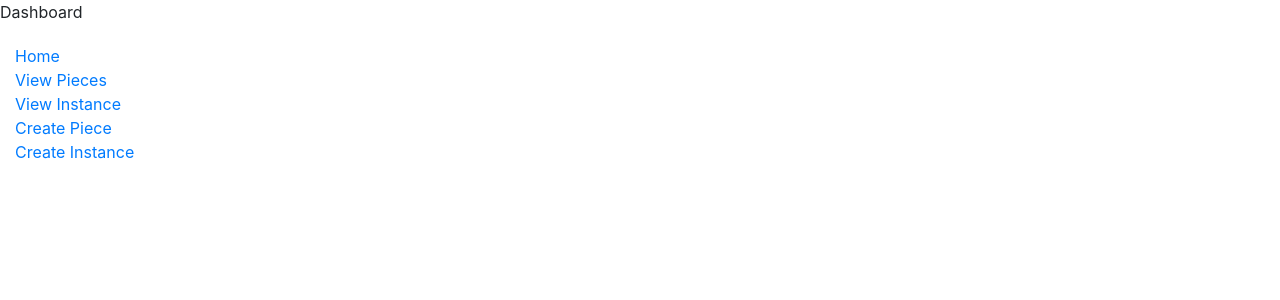
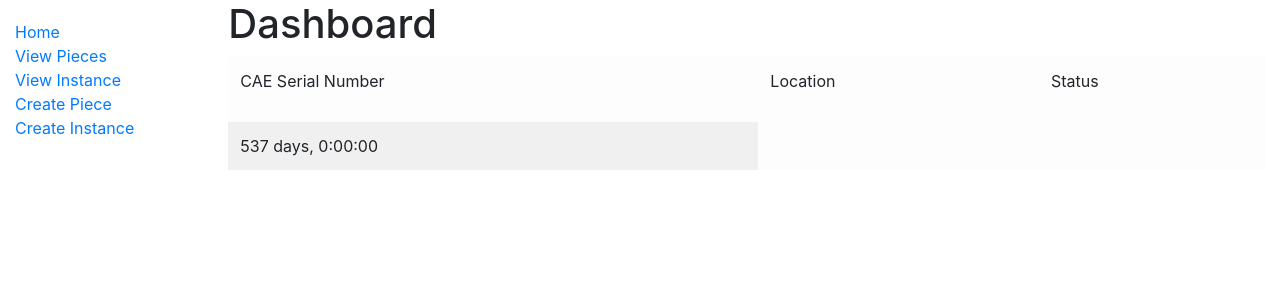
Before and after one commit to eRJe79/SIMS, a Django app: page /dashboard in a window 1280 px wide. Shown: the top 300 px of the page. Run offline with Django 3.2, Linux system fonts and the light colour scheme; tables that the repository leaves empty hold one stand-in row (values such as "Sample post"); parts of the project's set-up code (start-up, migrations or seed data) failed here and were passed over.

Commit message:
Adding due date information (actual date - calibration date) to the dashboard

```diff
--- a/SIMS/SIMS/views.py
+++ b/SIMS/SIMS/views.py
@@ -21,10 +21,10 @@ def index(request):
     return render(request, 'index.html', context=context)
 
 def dashboard(request):
-    mypieces = Piece.objects.all().count()
-    num_piece_instances = PieceInstance.objects.all().count()
+    mypieces = Piece.objects.all()
+    my_piece_instances = PieceInstance.objects.all()
     context = {
         'mypieces': mypieces,
-        'num_piece_instances': num_piece_instances,
+        'my_piece_instances': my_piece_instances,
     }
     return render(request, 'dashboard.html', context=context)
--- a/SIMS/inventory/models.py
+++ b/SIMS/inventory/models.py
@@ -2,6 +2,7 @@ from django.db import models
 from django.http import HttpResponseRedirect
 from django.shortcuts import get_object_or_404, render
 from simple_history.models import HistoricalRecords
+from datetime import date
 
 from django.urls import reverse
 import uuid
@@ -273,3 +274,8 @@ class PieceInstance(models.Model):
     def get_absolute_url(self):
         """Returns the url to access a detail record for this piece instance."""
         return reverse('piece-instance-detail', args=[str(self.id)])
+
+    @property
+    def is_calibration_due(self):
+        due_days = date.today() - self.date_calibration
+        return due_days
--- a/SIMS/templates/dashboard.html
+++ b/SIMS/templates/dashboard.html
@@ -1,7 +1,22 @@
 {% extends 'base/base.html' %}
 
-{% block title %}Dashboard{% endblock title %}
+{% block content %}
+ <h1>Dashboard</h1>
 
-{% block content %}
+<table class="table table-light table-striped">
+    <thead>
+    <tr>
+    <td><p>CAE Serial Number</p></td>
+    <td><p>Location</p></td>
+    <td><p>Status</p></td>
+    </tr>
+    </thead>
+
+    {% for instance in my_piece_instances %}
+    <tr class="datarow">
+        <td>{{ instance.is_calibration_due }}</td>
+    </tr>
+    {% endfor %}
+</table>
 
 {% endblock content %}
--- a/SIMS/templates/index.html
+++ b/SIMS/templates/index.html
@@ -3,7 +3,7 @@
 {% block content %}
   <h1>Software Inventory Management System</h1>
   <p>Welcome to SIMS, a website developed by <em>CAE Cazaux</em>!</p>
-  <h2><a href="{% url 'dashboard' %}">Dashboard</a></h2>
+  <p>Go to <a href="{% url 'dashboard' %}">Dashboard</a></p>
   <p>The inventory has the following record counts:</p>
   <ul>
     <li><strong>Pieces:</strong> {{ num_pieces }}</li>
```
